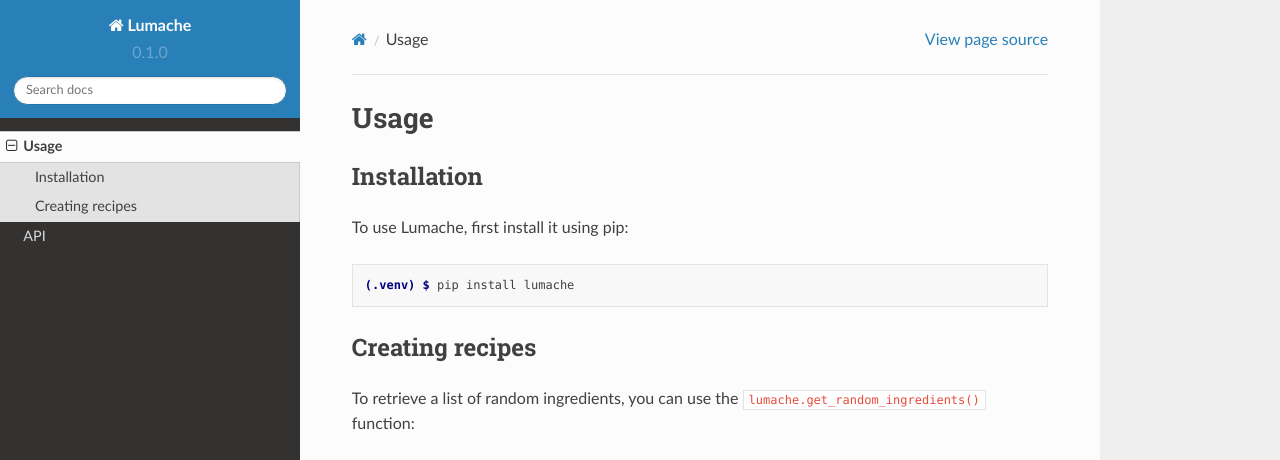
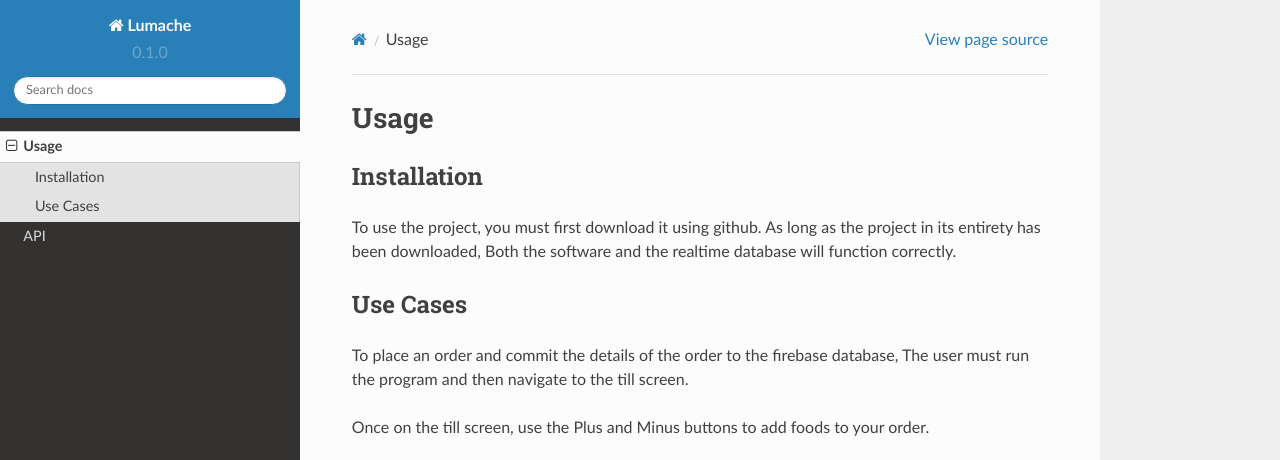
Before and after one commit to Setap-fast-food/Automation-Software-Eng-Project-documentation, a Sphinx documentation site: the page built from docs/source/usage.rst, in a window 1280 px wide and 1095 px high. Shown: the top 460 px of the window. Built offline with Sphinx 7.4.7 and the Read the Docs theme 2.0.0, drawn with Linux system fonts in a browser that asks for light colours; some of the changed text lies outside the part shown; grey boxes are pictures that could not be loaded.

Commit message:
Update usage.rst

```diff
--- a/docs/source/usage.rst
+++ b/docs/source/usage.rst
@@ -6,28 +6,19 @@ Usage
 Installation
 ------------
 
-To use Lumache, first install it using pip:
+To use the project, you must first download it using github. As long as the project in its entirety has been downloaded,
+Both the software and the realtime database will function correctly.
 
-.. code-block:: console
 
-   (.venv) $ pip install lumache
+Use Cases
+---------
 
-Creating recipes
-----------------
+To place an order and commit the details of the order to the firebase database,
+The user must run the program and then navigate to the till screen.
 
-To retrieve a list of random ingredients,
-you can use the ``lumache.get_random_ingredients()`` function:
+Once on the till screen, use the Plus and Minus buttons to add foods to your order.
 
-.. autofunction:: lumache.get_random_ingredients
+Finally, click the Pay button to send the order data along with the name to the database.
 
-The ``kind`` parameter should be either ``"meat"``, ``"fish"``,
-or ``"veggies"``. Otherwise, :py:func:`lumache.get_random_ingredients`
-will raise an exception.
 
-.. autoexception:: lumache.InvalidKindError
-
-For example:
-
->>> import lumache
->>> lumache.get_random_ingredients()
-['shells', 'gorgonzola', 'parsley']
+To View any previously created orders, navigate to the kitchen screen from the main menu.
```
